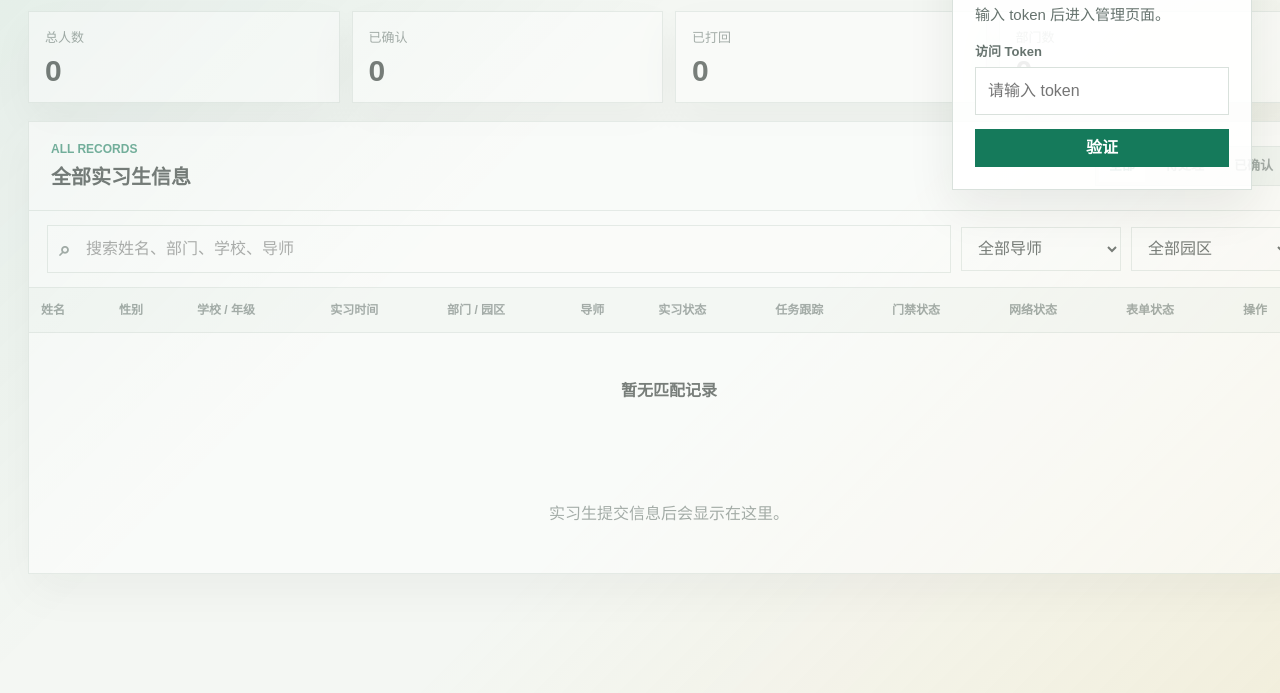
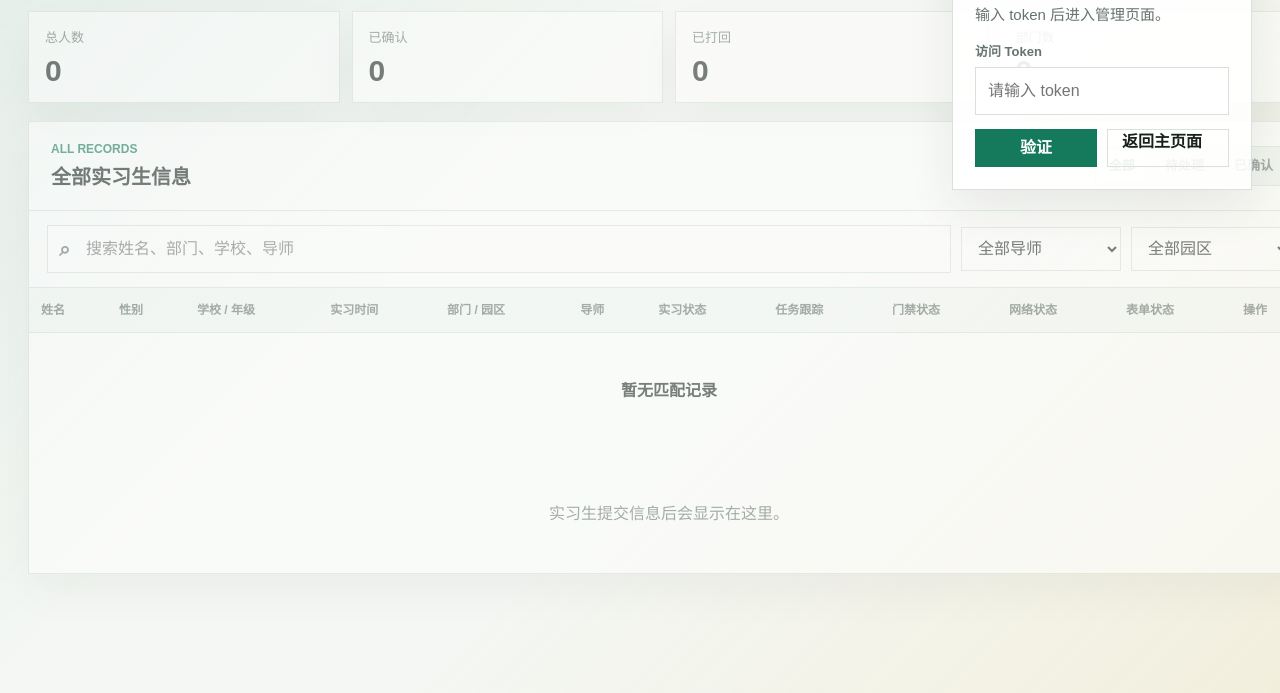
Before and after one commit to eteo-l/InternManager, a website: page frontend/mentor.html in a window 1280 px wide. Shown: the part 107-800 px from the top of the page. Drawn offline with Linux system fonts and the light colour scheme; no server answers.

Commit message:
fixed and added a new back button on mentor token input page in frontend

```diff
--- a/frontend/mentor.html
+++ b/frontend/mentor.html
@@ -17,7 +17,6 @@
               <h1>实习生信息管理</h1>
             </div>
             <div class="topbar-actions">
-              <a class="secondary-button link-button" href="./index.html">返回入口</a>
               <button class="icon-button" id="exportBtn" type="button" title="导出数据" aria-label="导出数据">
                 <span aria-hidden="true">↓</span>
               </button>
@@ -234,7 +233,10 @@
                 <span>访问 Token</span>
                 <input id="mentorToken" name="mentorToken" type="password" required placeholder="请输入 token" />
               </label>
-              <button class="primary-button" type="submit">验证</button>
+              <div class="token-actions">
+                <button class="primary-button token-action-primary" type="submit">验证</button>
+                <a class="secondary-button link-button token-action-secondary" href="./index.html">返回主页面</a>
+              </div>
             </form>
           </div>
         </aside>
--- a/frontend/src/styles.css
+++ b/frontend/src/styles.css
@@ -298,6 +298,17 @@ h2 {
 
 .compact-token-form {
   gap: 0.875rem;
+}
+
+.token-actions {
+  display: grid;
+  grid-template-columns: repeat(2, minmax(0, 1fr));
+  gap: 0.625rem;
+}
+
+.token-action-primary,
+.token-action-secondary {
+  width: 100%;
 }
 
 .mentor-shell {
@@ -769,6 +780,10 @@ tbody tr.record-left:hover {
     align-items: center;
   }
 
+  .token-actions {
+    grid-template-columns: 1fr;
+  }
+
   #mentorFilter,
   #campusFilter {
     max-width: none;
```
Also changed, not shown: frontend/dist/mentor.html, frontend/dist/src/styles.css.
